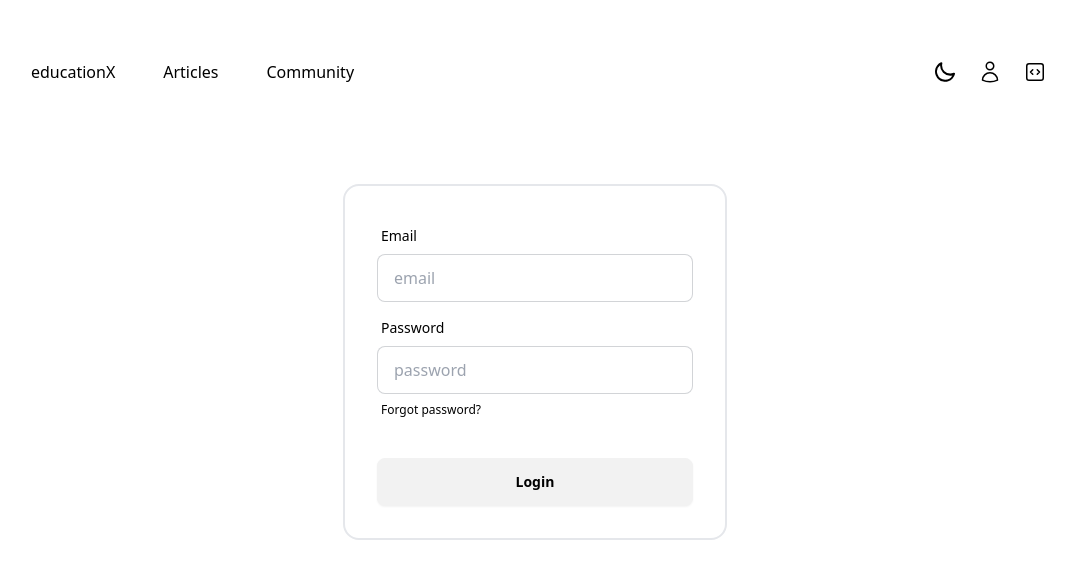
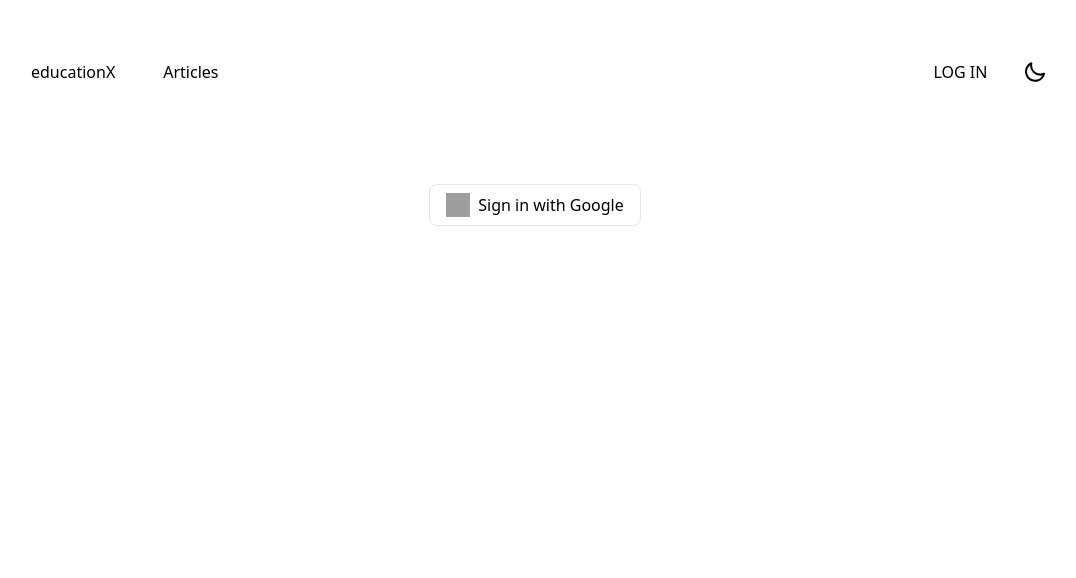
Before and after one commit to Tornikeramazashvili/blog-project, a React (Vite) app: page /sign_in in a window 1280 px wide. Shown: the top 578 px of the page, without its empty margins (105-1181 px from the left). Built offline with nearby package versions, Linux system fonts and the light colour scheme; grey boxes are pictures that could not be loaded.

Commit message:
created firebase and implemented using router

```diff
--- a/src/App.jsx
+++ b/src/App.jsx
@@ -1,4 +1,5 @@
-import { Routes, Route } from "react-router-dom";
+import { useState } from "react";
+import { Routes, Route, Navigate, useNavigate } from "react-router-dom";
 
 import Layout from "./pages/Layout";
 import Home from "./pages/Home";
@@ -11,17 +12,42 @@ import Article from "./components/Article";
 import EachArticle from "./pages/EachArticle";
 import SignInForm from "./sign-in/SignInForm";
 
+import { signOut } from "firebase/auth";
+import { auth } from "./services/FirebaseConfig";
+
 function App() {
+  const [isAuth, setIsAuth] = useState(false);
+  let navigate = useNavigate();
+
+  const signOutUser = () => {
+    signOut(auth).then(() => {
+      localStorage.clear();
+      setIsAuth(false);
+      navigate("/", { replace: true });
+    });
+  };
   return (
     <>
       <Routes>
-        <Route path="/" element={<Layout />}>
+        <Route
+          path="/"
+          element={
+            <Layout
+              isAuth={isAuth}
+              setIsAuth={setIsAuth}
+              signOutUser={signOutUser}
+            />
+          }
+        >
           <Route index element={<Home />} />
           <Route path="/articles" element={<Latest />} />
-          <Route path="/community" element={<Posts />} />
+          {isAuth && <Route path="/community" element={<Posts />} />}
           <Route path="/goodies" element={<Goodies />} />
           <Route path="/courses" element={<Courses />} />
-          <Route path="/sign_in" element={<SignInForm />} />
+          <Route
+            path="/sign_in"
+            element={<SignInForm setIsAuth={setIsAuth} />}
+          />
           <Route
             path="/article"
             element={<Article title="" description="" image="" />}
--- /dev/null
+++ b/src/pages/CreatePost.jsx
@@ -0,0 +1,9 @@
+import React from 'react'
+
+function CreatePost() {
+  return (
+    <div>CreatePost</div>
+  )
+}
+
+export default CreatePost
--- a/src/pages/Latest.jsx
+++ b/src/pages/Latest.jsx
@@ -6,7 +6,7 @@ function Latest() {
     <>
       <div className="max-w-[1024px] mx-auto mt-20 grid grid-cols-[repeat(auto-fill,minmax(400px,1fr))] gap-6 px-2">
         <Link to="/articles/1" className="flex">
-          <div className="border-2 black-white rounded-2xl w-full">
+          <div className="border-2 black-white rounded-2xl w-full dark:hover:border-slate-500 transition duration-150">
             <div className="card-body">
               <Article
                 title="2024 and the future of education"
@@ -16,7 +16,7 @@ function Latest() {
           </div>
         </Link>
         <Link to="/articles/2" className="flex">
-          <div className="border-2 black-white rounded-2xl w-full">
+          <div className="border-2 black-white rounded-2xl w-full dark:hover:border-slate-500">
             <div className="card-body">
               <Article
                 title="2024 and the future of education"
--- a/src/pages/Layout.jsx
+++ b/src/pages/Layout.jsx
@@ -1,7 +1,7 @@
 import { Outlet, NavLink, Link } from "react-router-dom";
 import DarkMode from "../components/DarkMode";
 
-function Layout() {
+function Layout({ isAuth, setIsAuth, signOutUser }) {
   return (
     <>
       <div className="flex items-center justify-between max-w-5xl mx-auto mt-10">
@@ -35,60 +35,27 @@ function Layout() {
                 Articles
               </NavLink>
             </li>
-            <li>
+
+            {isAuth && (
               <NavLink
                 to="/community"
-                style={({ isActive }) =>
-                  isActive
-                    ? {
-                        textDecoration: "none",
-                        borderBottom: "1px solid currentColor",
-                      }
-                    : {}
-                }
+                style={({ isActive }) => ({
+                  textDecoration: "none",
+                  borderBottom: isActive ? "1px solid currentColor" : "none",
+                })}
               >
                 Community
               </NavLink>
-            </li>
+            )}
           </ul>
         </nav>
         <div className="flex items-center justify-between w-32">
+          {!isAuth ? (
+            <Link to="/sign_in">LOG IN</Link>
+          ) : (
+            <button onClick={signOutUser}>LOG OUT</button>
+          )}
           <DarkMode />
-          <Link to="/sign_in">
-            <svg
-              xmlns="http://www.w3.org/2000/svg"
-              fill="none"
-              viewBox="0 0 24 24"
-              strokeWidth={1.5}
-              stroke="currentColor"
-              className="w-6 h-6"
-            >
-              <path
-                strokeLinecap="round"
-                strokeLinejoin="round"
-                d="M15.75 6a3.75 3.75 0 1 1-7.5 0 3.75 3.75 0 0 1 7.5 0ZM4.501 20.118a7.5 7.5 0 0 1 14.998 0A17.933 17.933 0 0 1 12 21.75c-2.676 0-5.216-.584-7.499-1.632Z"
-              />
-            </svg>
-          </Link>
-          <a
-            href="https://github.com/Tornikeramazashvili/blog-project"
-            target="blank"
-          >
-            <svg
-              xmlns="http://www.w3.org/2000/svg"
-              fill="none"
-              viewBox="0 0 24 24"
-              strokeWidth={1.5}
-              stroke="currentColor"
-              className="w-6 h-6"
-            >
-              <path
-                strokeLinecap="round"
-                strokeLinejoin="round"
-                d="M14.25 9.75 16.5 12l-2.25 2.25m-4.5 0L7.5 12l2.25-2.25M6 20.25h12A2.25 2.25 0 0 0 20.25 18V6A2.25 2.25 0 0 0 18 3.75H6A2.25 2.25 0 0 0 3.75 6v12A2.25 2.25 0 0 0 6 20.25Z"
-              />
-            </svg>
-          </a>
         </div>
       </div>
       <Outlet />
--- /dev/null
+++ b/src/services/FirebaseConfig.jsx
@@ -0,0 +1,23 @@
+// Import the functions you need from the SDKs you need
+import { initializeApp } from "firebase/app";
+import { getFirestore } from "firebase/firestore";
+import { getAuth, GoogleAuthProvider } from "firebase/auth";
+// TODO: Add SDKs for Firebase products that you want to use
+// https://firebase.google.com/docs/web/setup#available-libraries
+
+// Your web app's Firebase configuration
+const firebaseConfig = {
+  apiKey: "AIzaSyAML7ZjpreuTS7fcz0rM5Qnz6EjtkVLqb4",
+  authDomain: "blogproject-3ed5a.firebaseapp.com",
+  projectId: "blogproject-3ed5a",
+  storageBucket: "blogproject-3ed5a.appspot.com",
+  messagingSenderId: "1065321112399",
+  appId: "1:1065321112399:web:e74223e70b1e1924659b3a",
+};
+
+// Initialize Firebase
+const app = initializeApp(firebaseConfig);
+
+export const db = getFirestore(app);
+export const auth = getAuth(app);
+export const provider = new GoogleAuthProvider();
--- a/src/sign-in/SignInForm.jsx
+++ b/src/sign-in/SignInForm.jsx
@@ -1,40 +1,34 @@
-function SignInForm() {
+import { auth, provider } from "../services/FirebaseConfig";
+import { signInWithPopup } from "firebase/auth";
+import { useNavigate } from "react-router-dom";
+
+function SignInForm({ setIsAuth }) {
+  let navigate = useNavigate();
+
+  const signInWithGoogle = () => {
+    signInWithPopup(auth, provider).then((results) => {
+      localStorage.setItem("isAuth", true);
+      setIsAuth(true);
+      navigate("/community");
+    });
+  };
+
   return (
     <>
       <div className="hero min-h-screen0 max-w-5xl mx-auto mt-20 px-2">
-        <div className="shrink-0 w-full max-w-sm border-2 white-black rounded-2xl">
-          <form className="card-body">
-            <div className="form-control">
-              <label className="label">
-                <span className="label-text">Email</span>
-              </label>
-              <input
-                type="email"
-                placeholder="email"
-                className="input input-bordered"
-                required
-              />
-            </div>
-            <div className="form-control">
-              <label className="label">
-                <span className="label-text">Password</span>
-              </label>
-              <input
-                type="password"
-                placeholder="password"
-                className="input input-bordered"
-                required
-              />
-              <label className="label">
-                <a href="#" className="label-text-alt link link-hover">
-                  Forgot password?
-                </a>
-              </label>
-            </div>
-            <div className="form-control mt-6">
-              <button className="btn">Login</button>
-            </div>
-          </form>
+        <div className="flex items-center justify-center ">
+          <button
+            onClick={signInWithGoogle}
+            className="px-4 py-2 border flex gap-2 border-slate-20 dark:hover:border-slate-500 rounded-lg"
+          >
+            <img
+              className="w-6 h-6"
+              src="https://www.svgrepo.com/show/475656/google-color.svg"
+              loading="lazy"
+              alt="google logo"
+            />
+            <span className="text-white-black">Sign in with Google</span>
+          </button>
         </div>
       </div>
     </>
```
